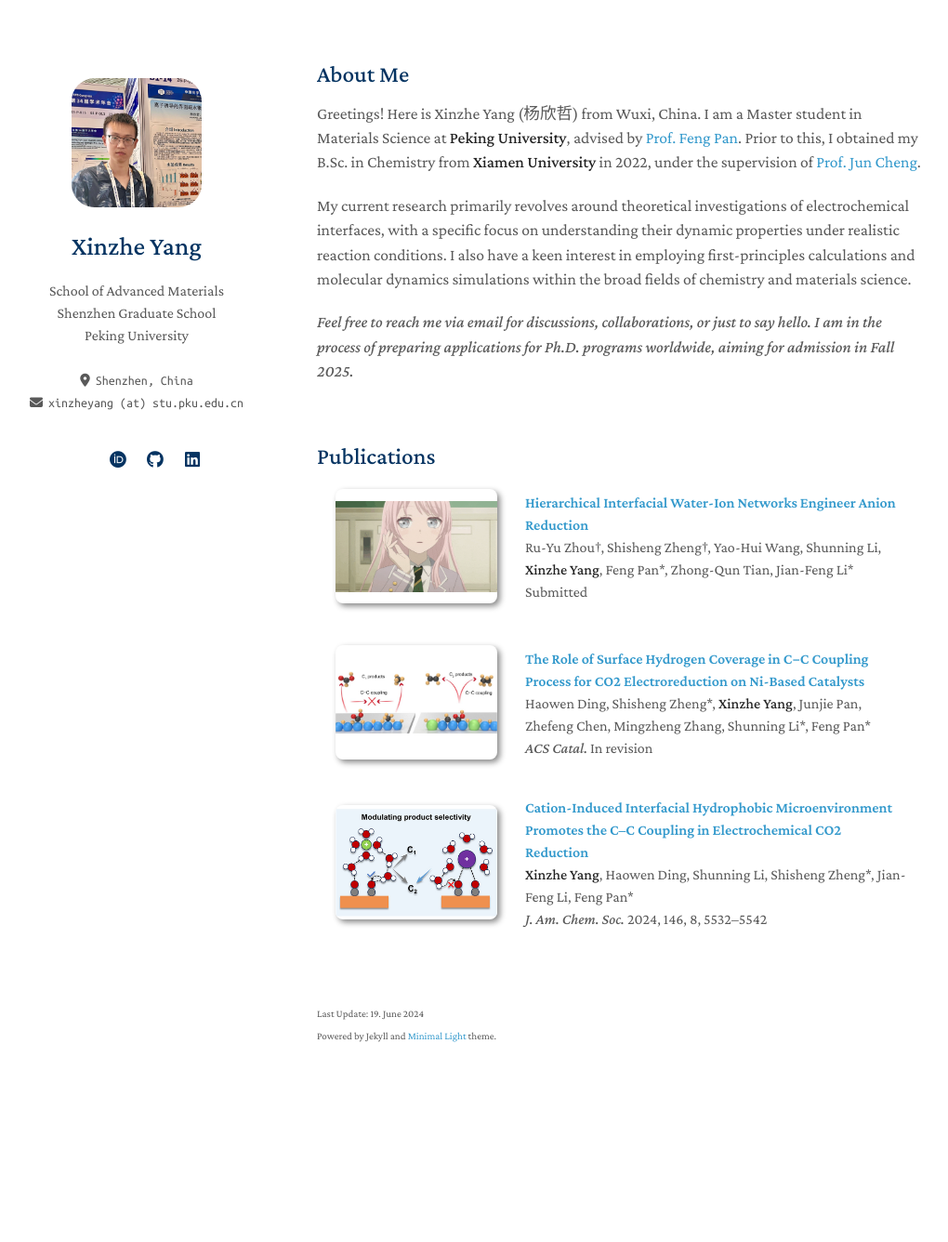
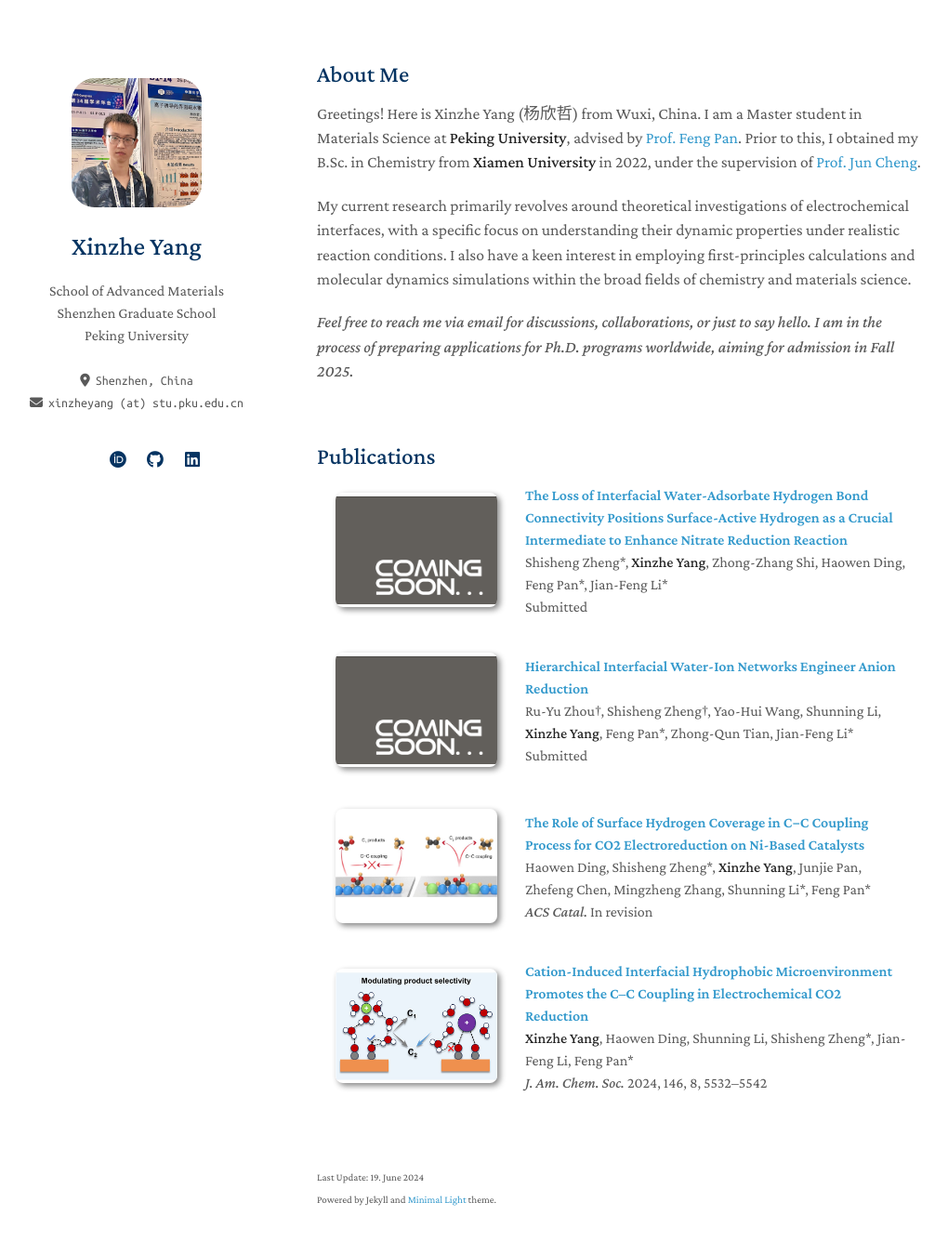
Before and after one commit to xzyang99/xzyang99.github.io, a Jekyll site: the page built from index.md, in a window 1280 px wide and 1371 px high. Shown: the top 1336 px of the window at 93% size, without its empty margins (129-1149 px from the left). Built offline with Jekyll 4.4.1, drawn with Linux system fonts in a browser that asks for light colours; a style sheet for code colours, icons or effects is not loaded; our own code applies the rules of GitHub Pages for plain Markdown files.

Commit message:
Update publications.yml

```diff
--- a/_data/publications.yml
+++ b/_data/publications.yml
@@ -1,10 +1,16 @@
 main:
+
+  - title: The Loss of Interfacial Water-Adsorbate Hydrogen Bond Connectivity Positions Surface-Active Hydrogen as a Crucial Intermediate to Enhance Nitrate Reduction Reaction
+    authors: Shisheng Zheng*, <strong>Xinzhe Yang</strong>, Zhong-Zhang Shi, Haowen Ding, Feng Pan*, Jian-Feng Li*
+    conference: Submitted
+    web: \#
+    image: ./assets/img/comingsoon.png
 
   - title: Hierarchical Interfacial Water-Ion Networks Engineer Anion Reduction
     authors: Ru-Yu Zhou†, Shisheng Zheng†, Yao-Hui Wang, Shunning Li, <strong>Xinzhe Yang</strong>, Feng Pan*, Zhong-Qun Tian, Jian-Feng Li*
     conference: Submitted
     web: \#
-    image: ./assets/img/anon.gif
+    image: ./assets/img/comingsoon.png
 
   - title: The Role of Surface Hydrogen Coverage in C−C Coupling Process for CO2 Electroreduction on Ni-Based Catalysts
     authors: Haowen Ding, Shisheng Zheng*, <strong>Xinzhe Yang</strong>, Junjie Pan, Zhefeng Chen, Mingzheng Zhang, Shunning Li*, Feng Pan*
@@ -12,7 +18,7 @@ main:
     web: \#
     image: ./assets/img/niga.jpg
 
-  - title: "Cation-Induced Interfacial Hydrophobic Microenvironment Promotes the C–C Coupling in Electrochemical CO2 Reduction"
+  - title: Cation-Induced Interfacial Hydrophobic Microenvironment Promotes the C–C Coupling in Electrochemical CO2 Reduction
     authors: <strong>Xinzhe Yang</strong>, Haowen Ding, Shunning Li, Shisheng Zheng*, Jian-Feng Li, Feng Pan*
     conference: <em>J. Am. Chem. Soc.</em> 2024, 146, 8, 5532–5542
     web: https://doi.org/10.1021/jacs.3c13602
```
